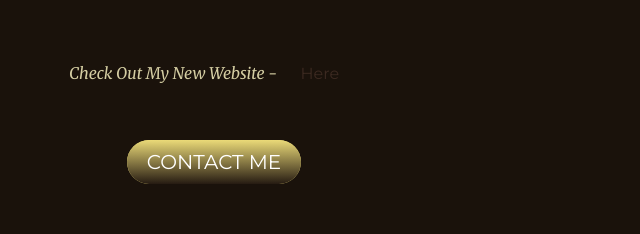
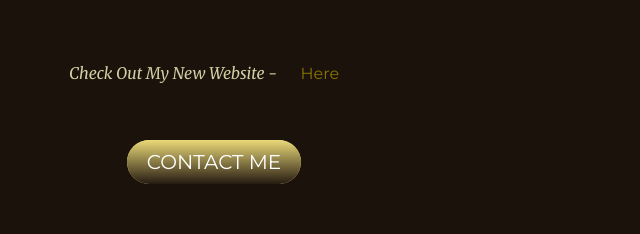
Before and after one commit to RustyGrackle/Personal_Website, a plain HTML site: page index.html in a window 1280 px wide. Shown: the part 3478-3712 px from the top of the page, 426-1066 px from the left. Drawn offline with Linux system fonts and the light colour scheme.

Commit message:
Update index.html

```diff
--- a/index.html
+++ b/index.html
@@ -59,7 +59,7 @@
         <h2>Get In Touch !</h2>
         <h3>Do you love listening songs like me?</h3>
         <p class="contact-message">Let's talk about our favourite songs! We can code together while listening our favourite songs!</p>
-        <p class="contact-message">Check Out My New Website - <a class="link" href="https://xanderex.pythonanywhere.com/">Here</a></p>
+        <p class="contact-message">Check Out My New Website - <a class="link-inverse" href="https://xanderex.pythonanywhere.com/">Here</a></p>
         <a class="btn" href="mailto:thesiddmishra@gmail.com">CONTACT ME</a>
       </div>
     </div>
```
